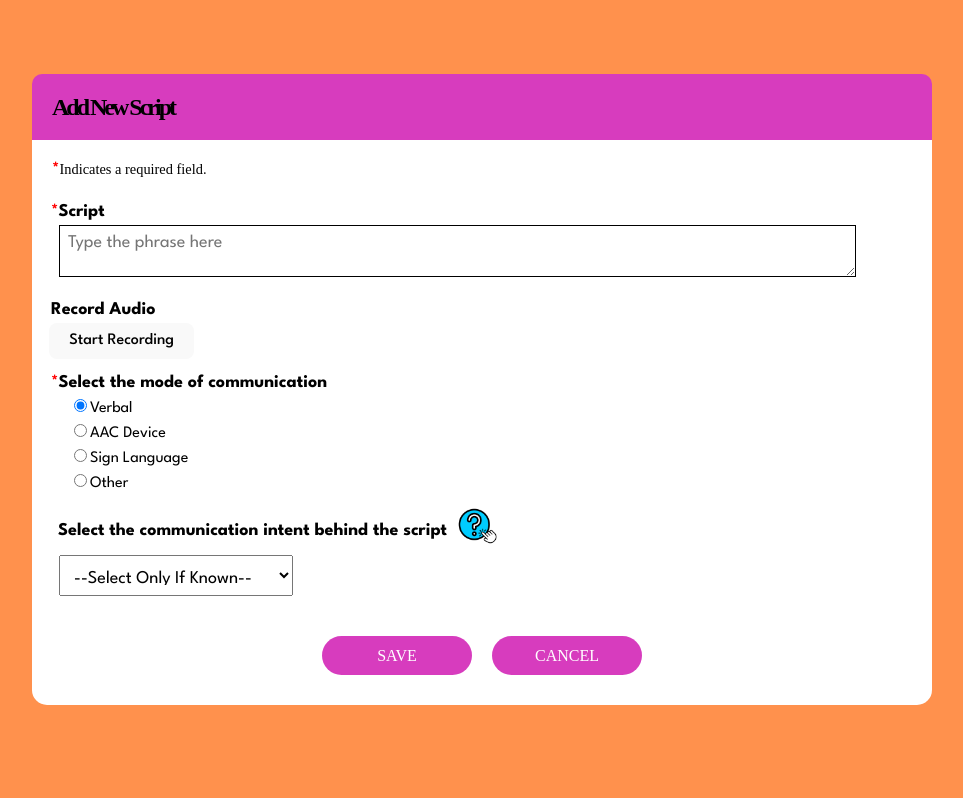
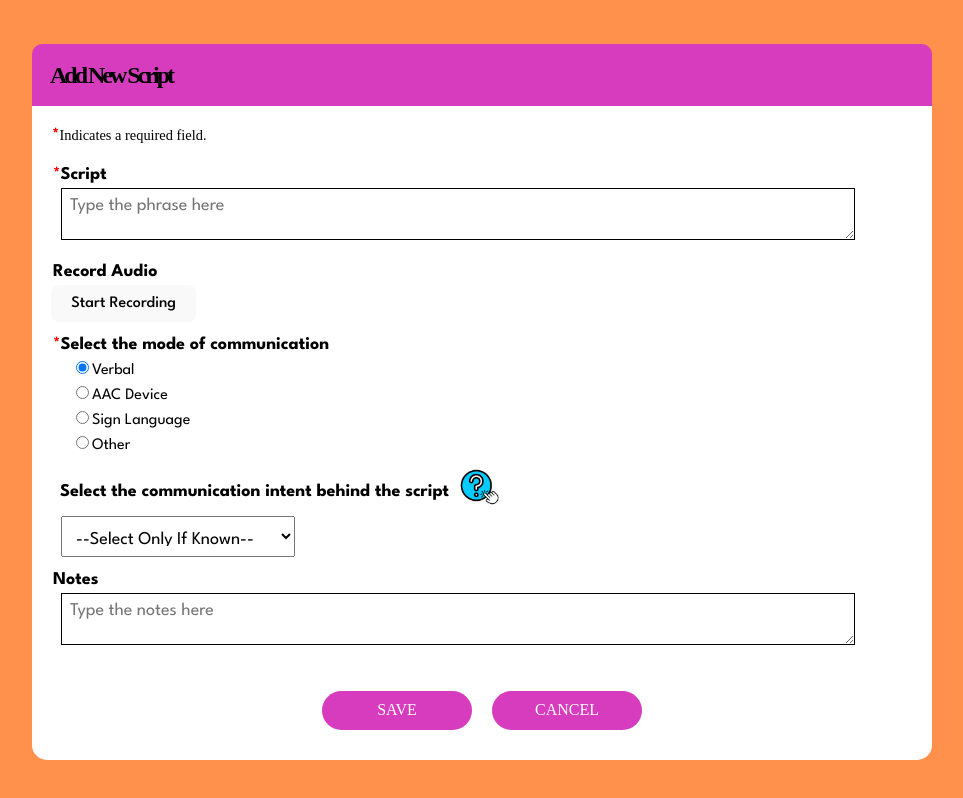
Before and after one commit to BraleeGilday/Gestalt-Dictionary-Web-App, a React (Vite) app: page /add in a window 1280 px wide. Shown: the top 798 px of the page, without its empty margins (158-1121 px from the left). Built offline with nearby package versions, Linux system fonts and the light colour scheme; the HTML template or start-up script is replaced by a standard one; a web font is replaced by a local one.

Commit message:
Add Notes to Scripts (Card)

```diff
--- a/APIs/scripts.js
+++ b/APIs/scripts.js
@@ -1,6 +1,6 @@
 const SCRIPT_API = "http://127.0.0.1:3000/api"
 
-export const addScript = async ( phrase, mode, intent, audio_url ) => {
+export const addScript = async ( phrase, mode, intent, audio_url, notes ) => {
     const token = localStorage.getItem("token")
     const user_id = localStorage.getItem("user_id")
 
@@ -14,7 +14,7 @@ export const addScript = async ( phrase, mode, intent, audio_url ) => {
                 'Content-Type': 'application/json',
                 "Authorization": `Bearer ${token}`,
             },
-            body: JSON.stringify( {user_id, phrase, mode, intent, audio_url } )   // converts the object to a string representation that is recognizable as JSON, which is how to send data.
+            body: JSON.stringify( {user_id, phrase, mode, intent, audio_url, notes } )   // converts the object to a string representation that is recognizable as JSON, which is how to send data.
         }
     );
 
--- a/src/App.css
+++ b/src/App.css
@@ -247,17 +247,17 @@ audio {
   border-radius: 15px;
   max-width: 900px;
   margin: auto;
-  margin-top: 50px;
+  margin-top: 20px;
   min-height: 400px;
 }
 
 .add-container h1 {
   background-color: #d73cbe;
   color: black;
-  padding: 10px;
+  padding: 18px;
   border-radius: 10px 10px 0 0;
   font-family: 'OpenDyslexic';
-  padding: 20px;
+
   text-align: left;
   font-size: 1.5em;
   letter-spacing: -3px;
@@ -268,11 +268,12 @@ audio {
   text-align: left;
   font-size: .9em;
   margin-left: 20px;
+  margin-bottom: 0;
 }
 
 fieldset {
   border: none;
-  margin: 0;
+  margin: 2px;
   padding: 0;
 }
 
@@ -298,7 +299,7 @@ form {
 
   display: flex;
   flex-direction: column;
-  gap: 10px;
+  gap: 5px;
 
 }
 
--- a/src/components/Card.jsx
+++ b/src/components/Card.jsx
@@ -23,7 +23,8 @@ function Card({script, onDelete, onEdit}) {
         `<h1>My Script</h1>
         <h3>Phrase: ${script.phrase}</h3>
         <p><strong>Mode:</strong> ${script.mode}</p>
-        <p><strong>Communication Intent:</strong> ${script.intent}</p>`;
+        <p><strong>Communication Intent:</strong> ${script.intent}</p>
+        <p><strong>Notes:</strong> ${script.notes}</p>`;
 
         try {
             const response = await fetch(pdfServiceUrl, {
@@ -91,6 +92,8 @@ function Card({script, onDelete, onEdit}) {
                     <p><strong>Mode:</strong> {script.mode}</p>
                     <p><strong>Intent:</strong> {script.intent}</p>
 
+                    {script.notes && <p><strong>Notes:</strong> {script.notes}</p>}
+
                     <div>
                         <img
                             className="icon downloadIcon"
--- a/src/components/RecordButton.jsx
+++ b/src/components/RecordButton.jsx
@@ -31,9 +31,9 @@ const RecordButton = () => {
     return (
         <div>
             {recording ? (
-                <button onClick={handleStop}>Stop Recording</button>
+                <button className="record-button" onClick={handleStop}>Stop Recording</button>
             ) : (
-                <button onClick={handleStart}>Start Recording</button>
+                <button className="record-button" onClick={handleStart}>Start Recording</button>
             )}
 
             {audioFile && (
--- a/src/pages/AddScript.jsx
+++ b/src/pages/AddScript.jsx
@@ -2,8 +2,6 @@ import { useState } from 'react';
 import { useNavigate } from 'react-router-dom';
 import { addScript } from '../../APIs/scripts';
 import { startRecording, stopRecording } from '../../APIs/audio';
-
-// import RecordButton from '../components/RecordButton';
 
 import PopupIcon from '../components/PopupIcon';
 import AreYouSure from '../components/AreYouSure';
@@ -12,6 +10,9 @@ function AddScript() {
     const [phrase, setPhrase] = useState('');
     const [mode, setMode] = useState('Verbal');
     const [intent, setIntent] = useState('Unknown');
+
+    const [notes, setNotes] = useState('')
+
     const [showConfirmation, setShowConfirmation] = useState(false);
 
     const [audioFile, setAudioFile] = useState(null);
@@ -62,10 +63,10 @@ function AddScript() {
             return;
         }
 
-        console.log("Submitting Script with:", { phrase, mode, intent, audio_url: audioFile });
+        console.log("Submitting Script with:", { phrase, mode, intent, audio_url: audioFile, notes });
 
         try {
-            await addScript(phrase, mode, intent, audioFile)
+            await addScript(phrase, mode, intent, audioFile, notes)
             navigate("/dictionary")
 
         } catch(error) {
@@ -188,6 +189,17 @@ function AddScript() {
                     </div>
                 </fieldset>
 
+                <fieldset>
+                    <legend>Notes</legend>
+                    <textarea
+                        name="notes"
+                        value={notes}
+                        onChange={e => setNotes(e.target.value)}
+                        className='scriptTextInput'
+                        placeholder='Type the notes here'
+                    />
+                </fieldset>
+
                 <div className="addPageButtons">
                     <button className="addPageButton" onClick={handleAddScript}>
                     SAVE
```
